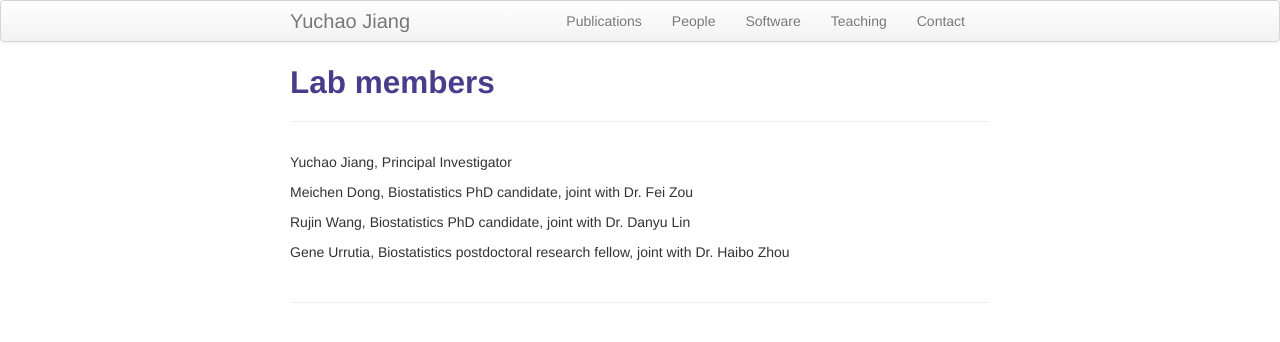
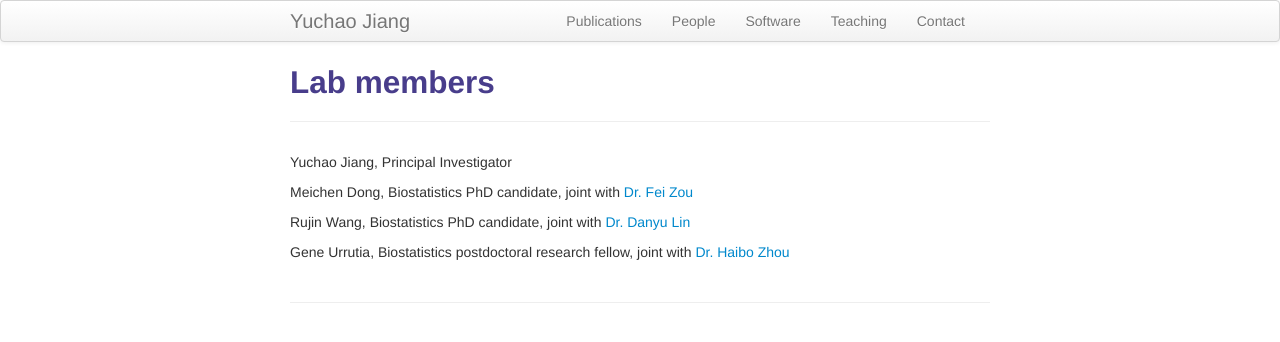
Before and after one commit to yuchaojiang/yuchaojiang.github.io, a Jekyll site: the page built from pages/people.md, in a window 1280 px wide. Shown: the top 342 px of the page. Built offline with Jekyll 4.4.1, drawn with Linux system fonts in a browser that asks for light colours; part of the change alters nothing that is shown.

```diff
--- a/pages/people.md
+++ b/pages/people.md
@@ -6,8 +6,8 @@ description: Jiang Lab members
 
 Yuchao Jiang, Principal Investigator
 
-Meichen Dong, Biostatistics PhD candidate, joint with Dr. Fei Zou
+Meichen Dong, Biostatistics PhD candidate, joint with [Dr. Fei Zou](http://sph.unc.edu/adv_profile/fei-zou-phd/)
 
-Rujin Wang, Biostatistics PhD candidate, joint with Dr. Danyu Lin
+Rujin Wang, Biostatistics PhD candidate, joint with [Dr. Danyu Lin](http://sph.unc.edu/adv_profile/danyu-lin-phd/)
 
-Gene Urrutia, Biostatistics postdoctoral research fellow, joint with Dr. Haibo Zhou
+Gene Urrutia, Biostatistics postdoctoral research fellow, joint with [Dr. Haibo Zhou](http://sph.unc.edu/adv_profile/haibo-zhou-phd/)
```
